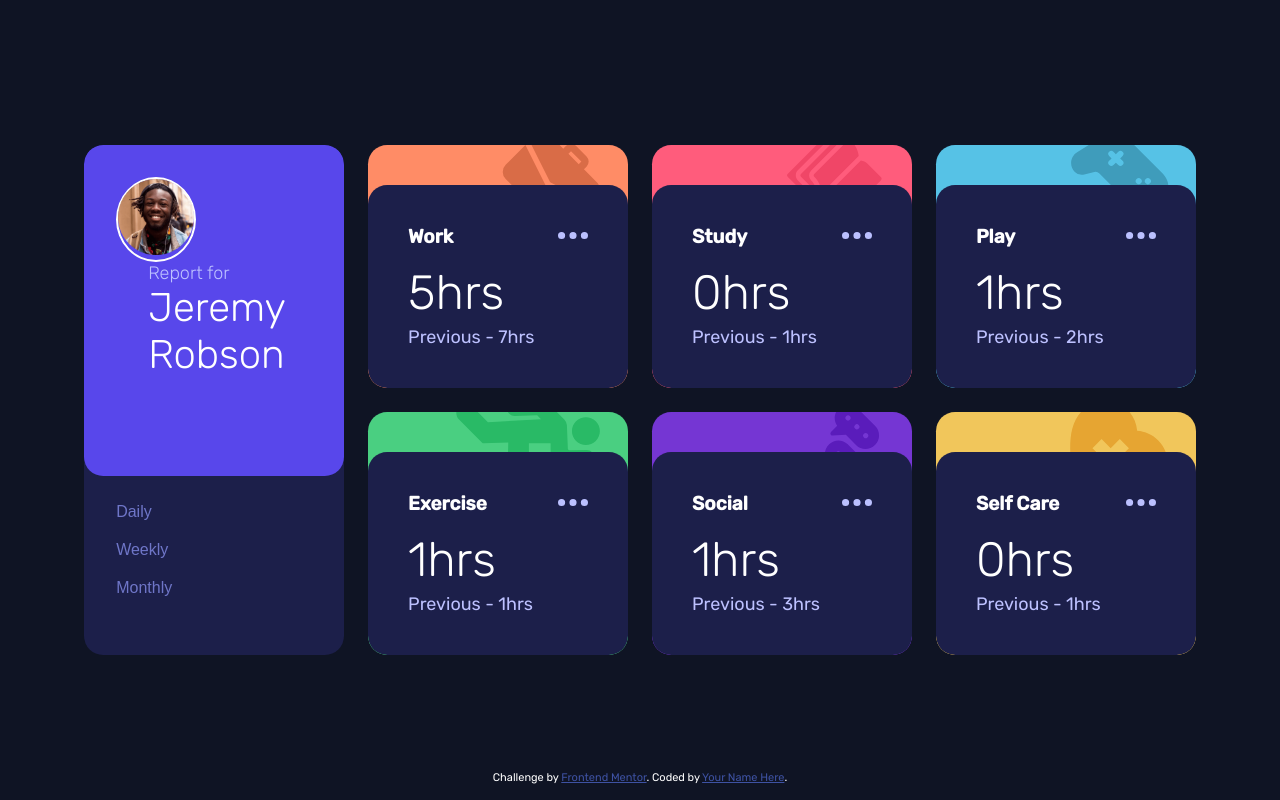
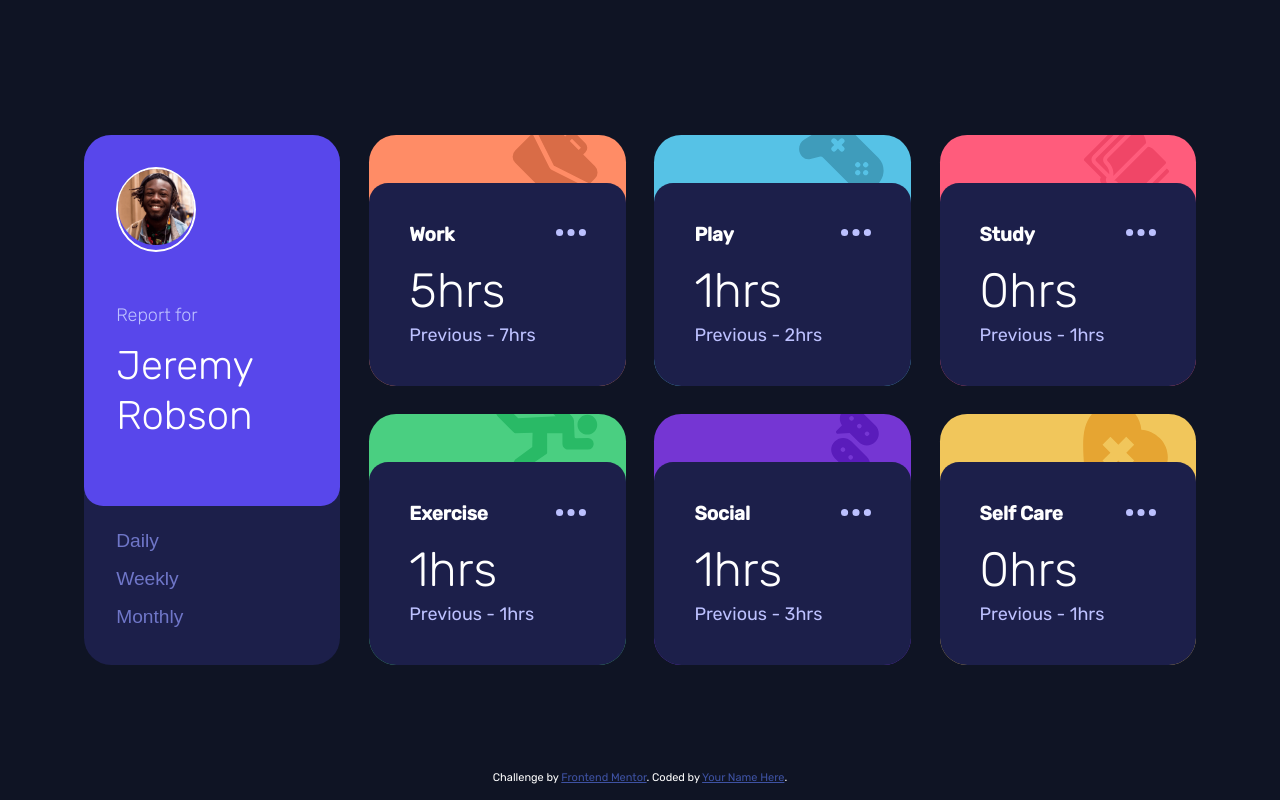
Before and after one commit to AyeTone/Time-Tracker, a plain HTML site: page index.html in a window 1280 px wide. Drawn offline with Linux system fonts and the light colour scheme.

Commit message:
Desktop Layout Complete

```diff
--- a/css/main.css
+++ b/css/main.css
@@ -70,7 +70,7 @@ img {
 
 .card{
     background-color: var(--Darkblue);
-    border-radius: var(--borderrounding);
+    border-radius: 1.7rem;
     z-index: 1;
     overflow: hidden;
 }
@@ -83,7 +83,7 @@ img {
 
 .card-bottom {
     background-color: var(--Darkblue);
-    z-index: 2;
+    background-size: inherit;
     border-radius: var(--borderrounding);
     padding: 2.5rem;
 }
@@ -226,17 +226,17 @@ h2 {
 }
 
 button {
-    font-size: 1rem;
+    font-size: 1.2rem;
 }
 
 .container {
     max-width: 90%;
     display: grid;
-    gap: 1.5rem;
+    gap: 1.8rem;
     grid-auto-columns: 1fr;
     grid-auto-rows: 1fr;
     grid-template-areas:
-    'userC workC studyC playC'
+    'userC workC playC studyC'
     'userC exerciseC socialC selfcareC';
 }
 
@@ -276,11 +276,11 @@ footer {
 
 /*========= Base Card ============*/
 .card-back {
-    padding-top: 2.5rem;
+    padding-top: 3rem;
 }
 
 .card-img {
-    height: 230px;
+    height: 200px;
     top: -.8rem;
 }
 
@@ -300,8 +300,7 @@ footer {
     flex-direction: column;
     justify-content: flex-start;
     align-items: flex-start;
-    height: 65%;
-    padding-bottom: 0;
+    height: 70%;
 }
 
 .user-img {
@@ -309,7 +308,9 @@ footer {
 }
 
 .user-text {
-
+    padding-left:0;
+    padding-top: 2.4rem;
+    line-height: 2.8em;
 }
 
 .timeframes {
@@ -324,9 +325,11 @@ footer {
     padding: .5rem 0;
 }
 
+/*          Exercise         */
 
-
-
+.running-man {
+    height: 70px;
+}
 
 
 
--- a/index.html
+++ b/index.html
@@ -168,7 +168,7 @@
     <!--    Exercise Card    -->
     <section class="exercise card card-back">
       <div class="card-img">
-        <img class="icon" src="images/icon-exercise.svg" alt="exercise icon">
+        <img class="icon running-man" src="images/icon-exercise.svg" alt="exercise icon">
       </div>
       <div class="card-bottom">
 
```
